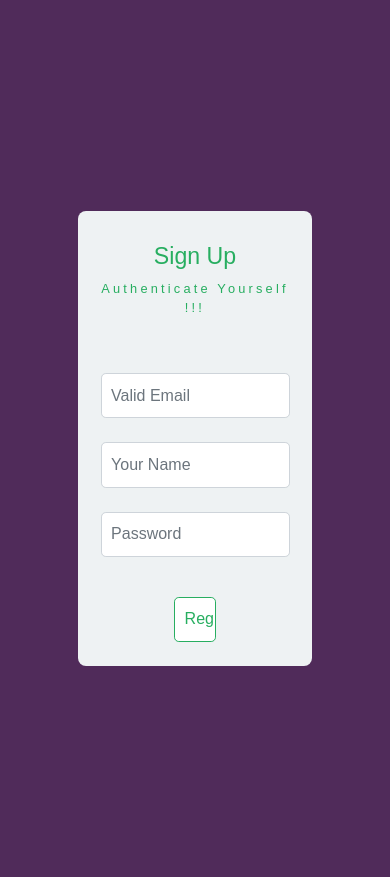
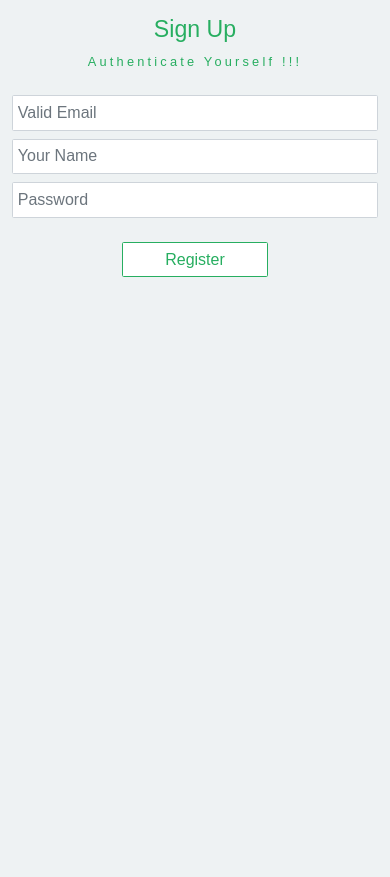
Before and after one commit to Salman-Farshe/Authentication, a Node server app: page /register in a window 390 px wide. After the commit the page ends 277 px from the top, so only its background shows below. Run offline with Node 20, Linux system fonts and the light colour scheme; some libraries are stand-ins or nearby versions.

Commit message:
Responsive Register Routes

```diff
--- a/public/app.css
+++ b/public/app.css
@@ -14,6 +14,14 @@ body {
   font-weight: normal;
   background-color: #502B5A; }
 
+/*
+    1rem / 1em = 16px
+    small       = 600px     = 37.5em
+    portait     = 900px     = 56.25em
+    landscape   = 1200px     = 75em
+    pc          = 1400px    = 87.5em
+    big         = 1800px    = 112.5em
+*/
 .container {
   display: block;
   max-width: 60vw;
@@ -21,21 +29,61 @@ body {
   margin: 25vh auto;
   background-color: #eef2f3;
   border-radius: 0.5rem; }
+  @media (max-width: 87.5em) {
+    .container {
+      margin: 22vh auto; } }
+  @media (max-width: 75em) {
+    .container {
+      max-width: 70vw;
+      min-height: auto;
+      margin: 20vh auto; } }
+  @media (max-width: 56.25em) {
+    .container {
+      max-width: 85vw;
+      min-height: auto; } }
+  @media (max-width: 37.5em) {
+    .container {
+      max-width: 100vw;
+      min-height: 100vh;
+      margin: auto auto;
+      border-radius: 0rem; } }
   .container .form__header {
     color: #27ae60;
     text-align: center; }
+    @media (min-width: 112.5em) {
+      .container .form__header {
+        margin-top: 1rem; } }
     .container .form__header h3 {
       margin-top: 2rem; }
+      @media (max-width: 56.25em) {
+        .container .form__header h3 {
+          margin-top: 1rem; } }
     .container .form__header p {
       font-size: 0.8rem;
       letter-spacing: 0.2rem;
       margin-bottom: 2rem; }
+      @media (max-width: 56.25em) {
+        .container .form__header p {
+          margin-bottom: 1rem; } }
   .container .form__main .form-control, .container .form__main button {
     display: block;
     width: 90%;
     margin: 1.5rem auto;
     padding: 0.6rem;
     border-radius: 0.3rem; }
+    @media (min-width: 112.5em) {
+      .container .form__main .form-control, .container .form__main button {
+        padding: 0.8rem; } }
+    @media (max-width: 56.25em) {
+      .container .form__main .form-control, .container .form__main button {
+        margin: 1rem auto;
+        padding: 0.4rem; } }
+    @media (max-width: 37.5em) {
+      .container .form__main .form-control, .container .form__main button {
+        width: 100%;
+        margin: 0.5rem auto;
+        padding: 0.3rem;
+        border-radius: 0.1rem; } }
     .container .form__main .form-control:hover, .container .form__main .form-control:active, .container .form__main button:hover, .container .form__main button:active {
       border: 1px solid #27ae60; }
   .container .form__main button {
@@ -44,6 +92,13 @@ body {
     background-color: #ffffff;
     color: #27ae60;
     margin-top: 2.5rem; }
+    @media (min-width: 112.5em) {
+      .container .form__main button {
+        margin-top: 3rem; } }
+    @media (max-width: 37.5em) {
+      .container .form__main button {
+        margin-top: 1.5rem;
+        width: 40%; } }
     .container .form__main button:hover {
       background-color: #502B5A;
       color: #ffffff;
--- a/public/app.scss
+++ b/public/app.scss
@@ -17,6 +17,50 @@ body{
     background-color: #502B5A;
 }
 
+//===============================================
+// Responsive
+
+$_small:  37.5em;
+$portait: 56.25em;
+$_landscape: 75em;
+$pc: 87.5em;
+$big: 112.5em;
+
+/*
+    1rem / 1em = 16px
+    small       = 600px     = 37.5em
+    portait     = 900px     = 56.25em
+    landscape   = 1200px     = 75em
+    pc          = 1400px    = 87.5em
+    big         = 1800px    = 112.5em
+*/
+@mixin responsive($breakpoint) {
+    @if($breakpoint == big){
+        @media (min-width: 112.5em) {
+            @content;
+        }
+    }
+    @if($breakpoint == pc){
+        @media (max-width: 87.5em) {
+            @content;
+        }
+    }
+    @if($breakpoint == _landscape){
+        @media (max-width: 75em) {
+            @content;
+        }
+    }
+    @if($breakpoint == portait){
+        @media (max-width: 56.25em) {
+            @content;
+        }
+    }
+    @if($breakpoint == _small){
+        @media (max-width: 37.5em) {
+            @content;
+        }
+    }
+}
 
 //================================================
 // Register - Form section
@@ -29,16 +73,48 @@ body{
     background-color: #eef2f3;
     border-radius: 0.5rem;
 
+    @include responsive(pc){
+        margin: 22vh auto;
+    }
+    @include responsive(_landscape){
+        max-width: 70vw;
+        min-height: auto;
+        margin: 20vh auto;
+    }
+    @include responsive(portait){
+        max-width: 85vw;
+        min-height: auto;
+    }
+    @include responsive(_small){
+        max-width: 100vw;
+        min-height: 100vh;
+        margin: auto auto;
+        border-radius: 0rem;
+    }
+
     & .form__header{
         color: #27ae60;
         text-align: center;
+
+        @include responsive(big){
+            margin-top: 1rem;
+        }
+
         h3{
             margin-top: 2rem;
+
+            @include responsive(portait){
+                margin-top: 1rem;
+            }
         }
         p{
             font-size: 0.8rem;
             letter-spacing: 0.2rem;
             margin-bottom: 2rem;
+
+            @include responsive(portait){
+                margin-bottom: 1rem;
+            }
         }
     }
 
@@ -49,6 +125,20 @@ body{
             margin: 1.5rem auto;
             padding: 0.6rem;
             border-radius: 0.3rem;
+
+            @include responsive(big){
+                padding: 0.8rem;
+            }
+            @include responsive(portait){
+                margin: 1rem auto;
+                padding: 0.4rem;
+            }
+            @include responsive(_small){
+                width: 100%;
+                margin: 0.5rem auto;
+                padding: 0.3rem;
+                border-radius: 0.1rem;
+            }
 
             &:hover, &:active{
                 border: 1px solid #27ae60;
@@ -62,6 +152,14 @@ body{
             color: #27ae60;
             margin-top: 2.5rem;
 
+            @include responsive(big){
+                margin-top: 3rem;
+            }
+            @include responsive(_small){
+                margin-top: 1.5rem;
+                width: 40%;
+            }
+
             &:hover{
                 background-color: #502B5A;
                 color: #ffffff;
```
